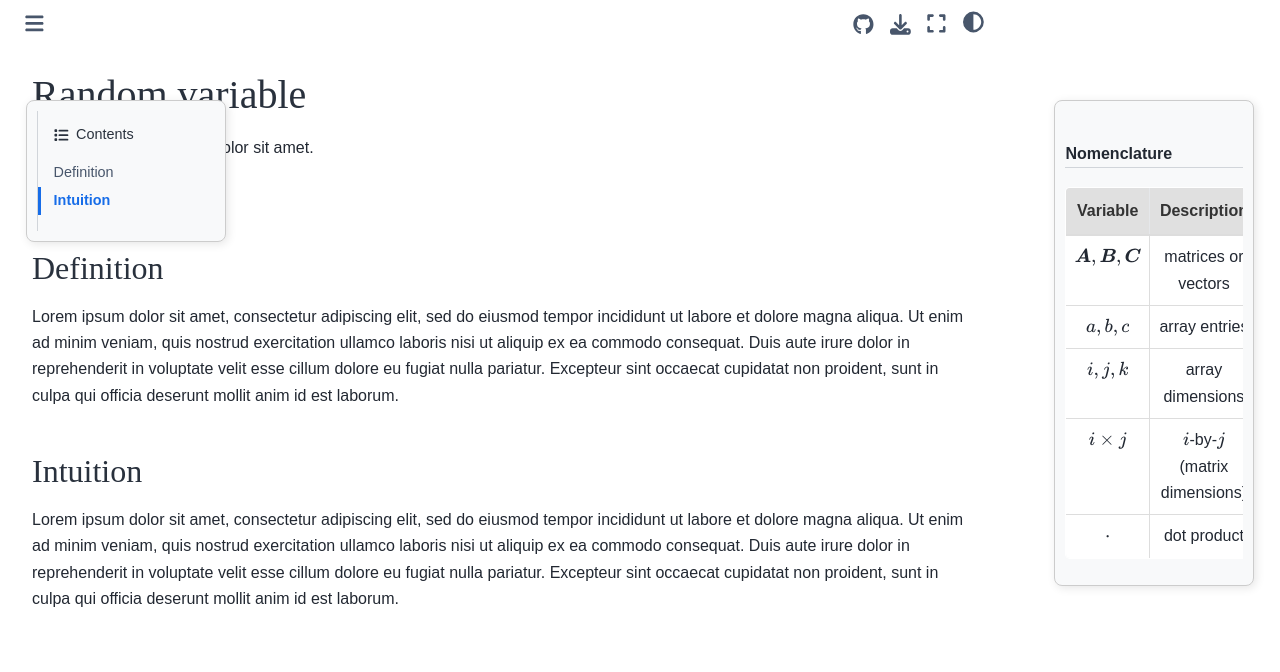
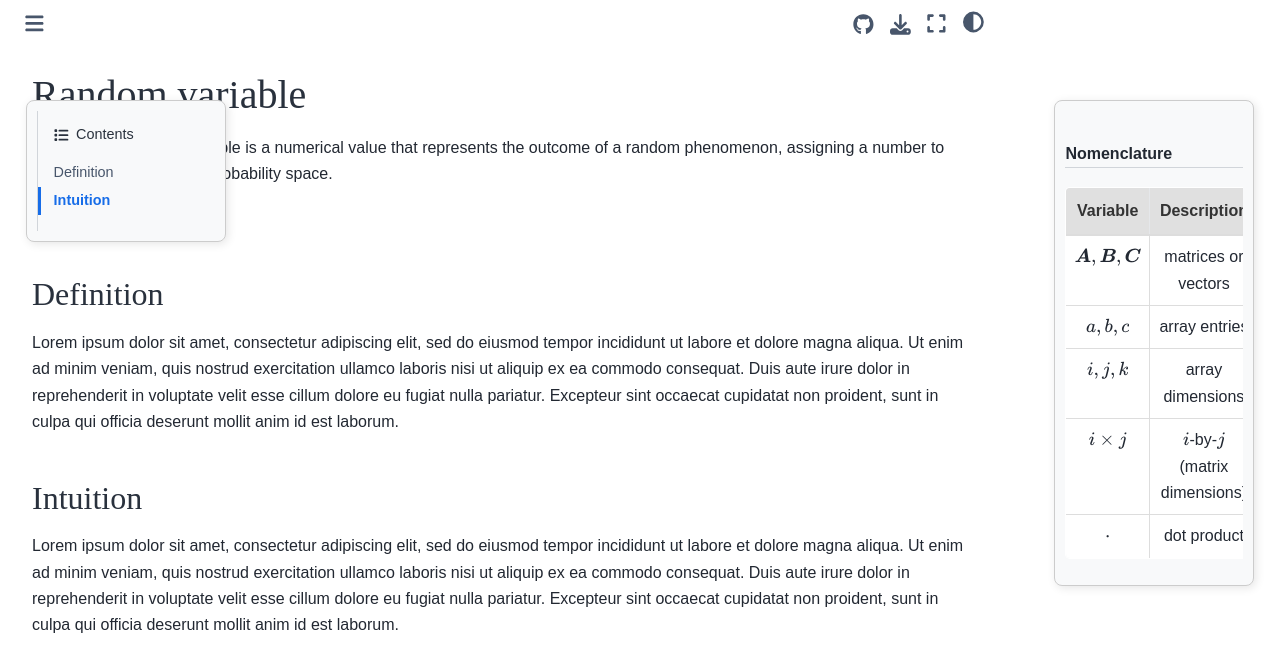
Before and after one commit to douden/graph_test, a Jupyter Book: the page built from book/pages/random_variable.md, in a window 1280 px wide, cut to the strip 0-717 px from the top of the page. Shown: the top 672 px of the strip. Built offline with Jupyter Book 1.0.4 settings and Sphinx 7.4.7 and the Sphinx Book theme 1.1.4, drawn with Linux system fonts in a browser that asks for light colours; comment, search, counter and statistics services are not loaded.

Commit message:
adjust force for disconnected nodes

```diff
--- a/book/_static/elements/navigation.html
+++ b/book/_static/elements/navigation.html
@@ -75,8 +75,8 @@
       });
 
       const simulation = d3.forceSimulation(nodes)
-        .force("link", d3.forceLink(links).id(d => d.id).distance(height*0.01))
-        .force("charge", d3.forceManyBody().strength(-height*5))
+        .force("link", d3.forceLink(links).id(d => d.id).distance(height*0.1))
+        .force("charge", d3.forceManyBody().strength(-height*5).distanceMax(height*0.3))
         .force("center", d3.forceCenter(width / 2, height / 2))
         .on("tick", ticked);
 
--- a/book/pages/random_variable.md
+++ b/book/pages/random_variable.md
@@ -2,7 +2,7 @@
 
 # Random variable
 
-**Summary.** Lorem Ipsum Dolor sit amet.
+**Summary.** A random variable is a numerical value that represents the outcome of a random phenomenon, assigning a number to each possible result in a probability space.
 
 :::{div}
 :class: tags-box
```
